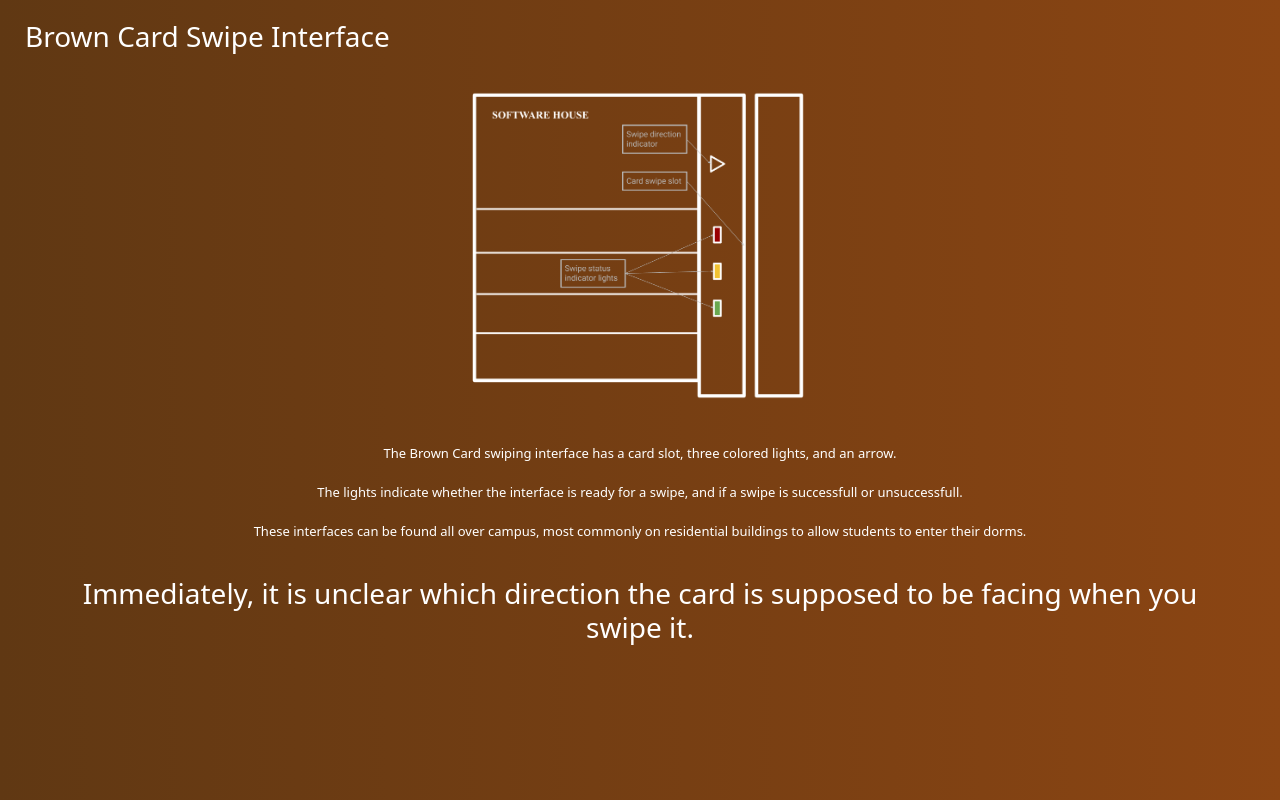
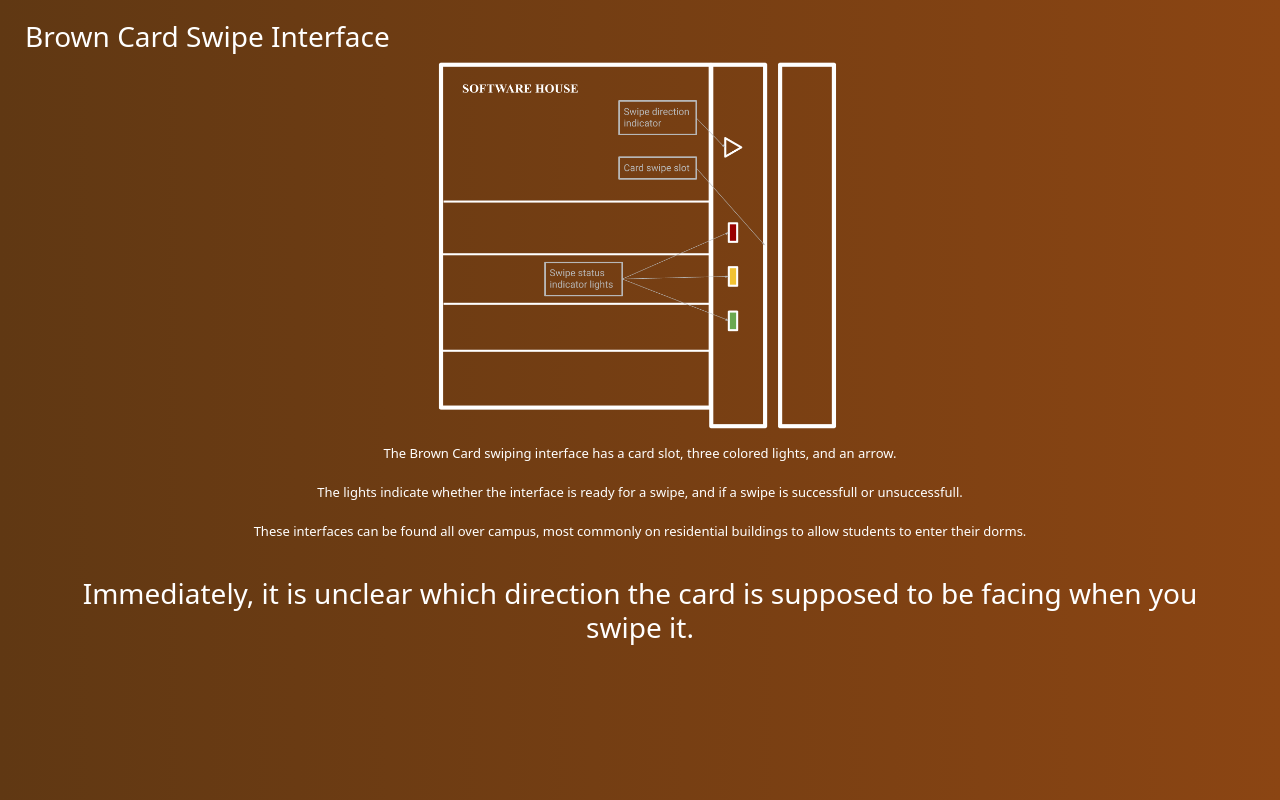
Before and after one commit to moscowmule1776/brown-card-swipe-interface, a plain HTML site: page index.html in a window 1280 px wide. In both pictures the pointer is over the picture 640 px from the left and 245 px from the top of the page. Shown: the top 800 px of the page. Drawn offline with nearby package versions, Linux system fonts and the light colour scheme.

Commit message:
Add files via upload

```diff
--- a/index.css
+++ b/index.css
@@ -24,3 +24,11 @@ img:hover {
   -ms-transform: scale(1.04);
   transform: scale(1.04);
 }
+
+.swipe_interface:hover {
+  -webkit-transform: scale(1.25);
+  -moz-transform: scale(1.25);
+  -o-transform: scale(1.25);
+  -ms-transform: scale(1.25);
+  transform: scale(1.25);
+}
--- a/index.html
+++ b/index.html
@@ -13,7 +13,7 @@
       <div class="container" style="height: 100%; width: 100%;">
           <div class="first_page" style="height: 100vh;">
             <div class="container-fluid bg-1 text-center">
-              <img style="width: 30%; margin-top: 35px; margin-bottom: 25px;" src="swipe_interface.png" alt="Swipe Interface Sketch">
+              <img style="width: 30%; margin-top: 35px; margin-bottom: 25px;" src="swipe_interface.png" alt="Swipe Interface Sketch" class="swipe_interface">
             </div>
             <div class="col-sm text-center" style="color: white; margin-top: 25px; font-size: 13px;">
               <p>The Brown Card swiping interface has a card slot, three colored lights, and an arrow.
@@ -30,7 +30,7 @@
               </p>
             </div>
           </div>
-          <div class="row" style="display: flex; justify-content: flex-start; margin-top: 120px; color: white; line-height: 3.0; font-size: 13px; box-shadow: rgba(0, 0, 0, 0.35) 0px 5px 15px; border-radius: 15px;">
+          <div class="row" style="display: flex; justify-content: flex-start; margin-top: 120px; color: white; line-height: 2.75; font-size: 13px; box-shadow: rgba(0, 0, 0, 0.35) 0px 5px 15px; border-radius: 15px;">
             <div class="col" style="line-height: 4.0; padding-left: 30px;">
               <h3 style="padding-top: 20px;">Questions</h3>
               <p style="font-size: 15px;">
@@ -79,7 +79,7 @@
                 <br>
                 1. The user in this empathy map is a freshman at Brown who lives in a residence hall with the common “Software House” swipe interfaces, and they also keep their Brown Card inside a sleeve attached to a lanyard.<br>
                 2. The problems this persona faces include a lack of intuitive signage depicting the proper use, the lack of feedback indicating when it is not used the proper way, a lack of experience using this interface, and having to remove their card from the sleeve.<br>
-                3. This Brown student keeps their card in a sleeve as some do, but will face more issues with the swipe interfaces as a result of this and their lack of experience.<br><br>
+                3. This Brown student keeps their card in a sleeve as some do, but will face more issues with the swipe interfaces as a result of this and their lack of experience, but they'll get better!<br><br>
                 </p>
                 <div class="col text-center">
                   <img style="width: 100%; margin-top: 50px; margin-bottom: 25px;" src="emp_map2.png" alt="Swipe Interface Sketch">
```
